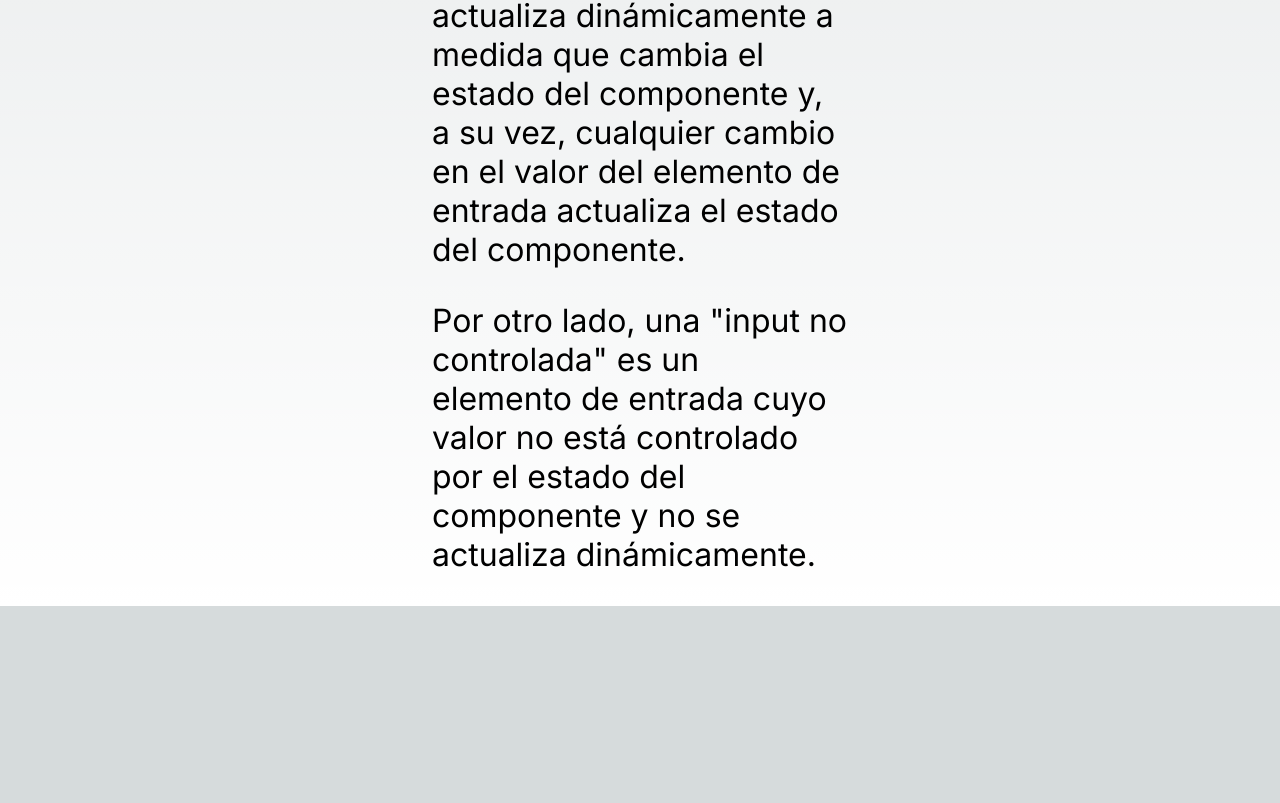
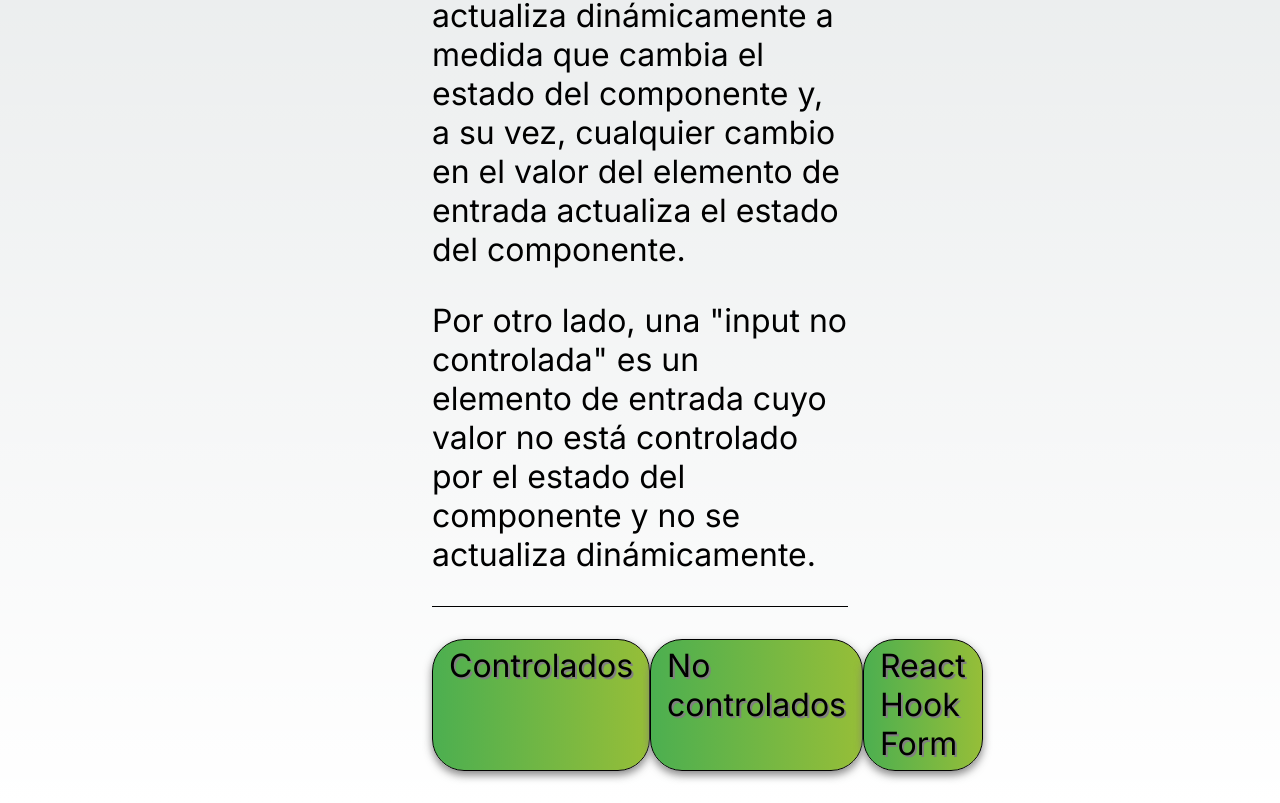
Before and after one commit to eeFee87/nextjs-formularios-react, a Next.js app: page / in a window 1280 px wide. Shown: the part 931-1734 px from the top of the page. Before the commit the page ends 1537 px from the top, so only its background shows below. Built offline with nearby package versions, Linux system fonts and the light colour scheme.

Commit message:
add Links

```diff
--- a/src/app/controlled/controlled.module.css
+++ b/src/app/controlled/controlled.module.css
@@ -36,3 +36,19 @@
 .main hr {
   width: 80%;
 }
+.link {
+  background: linear-gradient(to right, #4caf50, #96be38);
+  box-shadow: 0 4px 8px rgba(120, 120, 120, 0.9);
+  border: 1px solid black;
+  border-radius: 2rem;
+  padding: 0.4rem 1rem;
+  transition: background-color 0.3s, color 0.3s;
+  cursor: pointer;
+  transition: background-color 0.3s, color 0.3s, transform 0.3s;
+  text-shadow: 2px 2px gray;
+}
+.link:hover {
+  background-color: #45a049;
+  color: white;
+  transform: translateY(-2px);
+}
--- a/src/app/page.jsx
+++ b/src/app/page.jsx
@@ -1,16 +1,44 @@
-
-import styles from "./page.module.css";
+import Link from 'next/link';
+import styles from './page.module.css';
 
 export default function Home() {
   return (
     <main className={styles.main}>
       <h1>Formularios controlados vs Formularios no controlados</h1>
-<div>
-  <p>En React, una "input controlada" es un elemento de entrada cuyo valor está controlado por el estado del componente. Esto significa que el valor del elemento de entrada se actualiza dinámicamente a medida que cambia el estado del componente y, a su vez, cualquier cambio en el valor del elemento de entrada actualiza el estado del componente.</p>
-<p>Por otro lado, una "input no controlada" es un elemento de entrada cuyo valor no está controlado por el estado del componente y no se actualiza dinámicamente.</p>
-</div>
-
-
+      <div>
+        <p>
+          En React, una "input controlada" es un elemento de entrada cuyo valor
+          está controlado por el estado del componente. Esto significa que el
+          valor del elemento de entrada se actualiza dinámicamente a medida que
+          cambia el estado del componente y, a su vez, cualquier cambio en el
+          valor del elemento de entrada actualiza el estado del componente.
+        </p>
+        <p>
+          Por otro lado, una "input no controlada" es un elemento de entrada
+          cuyo valor no está controlado por el estado del componente y no se
+          actualiza dinámicamente.
+        </p>
+      </div>
+      <section className={styles.sectionLink}>
+        <Link
+          href='/controlled'
+          className={styles.link}
+        >
+          Controlados
+        </Link>
+        <Link
+          href=''
+          className={styles.link}
+        >
+          No controlados
+        </Link>
+        <Link
+          href=''
+          className={styles.link}
+        >
+          React Hook Form
+        </Link>
+      </section>
     </main>
   );
 }
--- a/src/app/page.module.css
+++ b/src/app/page.module.css
@@ -7,21 +7,21 @@
   padding: 2rem;
   min-height: 100vh;
 }
-.main h1{
+.main h1 {
   text-align: center;
   text-wrap: balance;
   padding: 5rem;
 }
-.main div{
- display: flex;
- flex-direction: column;
- gap: 2rem;
+.main div {
+  display: flex;
+  flex-direction: column;
+  gap: 2rem;
 }
 
-.main p{
+.main p {
   text-wrap: pretty;
 }
-.main form{
+.main form {
   display: flex;
   flex-direction: column;
   gap: 0.5rem;
@@ -30,3 +30,29 @@
   border: 1px solid black;
   font-size: 1.5rem;
 }
+
+.sectionLink {
+  border-top: 1px solid black;
+  padding-top: 2rem;
+  margin-top: 2rem;
+  display: flex;
+  justify-content: space-around;
+  width: 100%;
+}
+
+.link {
+  background: linear-gradient(to right, #4caf50, #96be38);
+  box-shadow: 0 4px 8px rgba(120, 120, 120, 0.9);
+  border: 1px solid black;
+  border-radius: 2rem;
+  padding: 0.4rem 1rem;
+  transition: background-color 0.3s, color 0.3s;
+  cursor: pointer;
+  transition: background-color 0.3s, color 0.3s, transform 0.3s;
+  text-shadow: 2px 2px gray;
+}
+.link:hover {
+  background-color: #45a049;
+  color: white;
+  transform: translateY(-2px);
+}
```
Also changed, not shown: src/app/controlled/page.jsx (+14 -0 lines).
